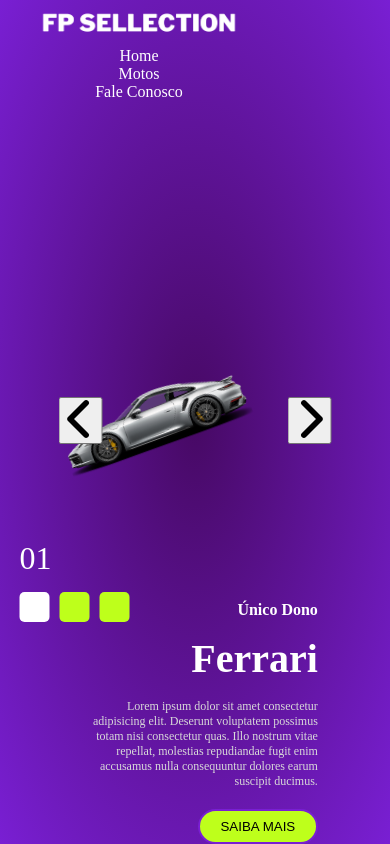
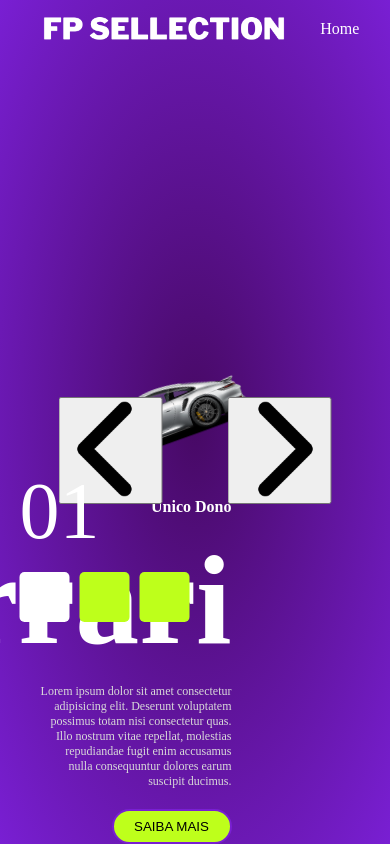
Before and after one commit to pxdrxn/PROJETO-MOTO, a plain HTML site: page index.html in a window 390 px wide. Drawn offline with Linux system fonts and the light colour scheme.

Commit message:
Update style.css

```diff
--- a/style.css
+++ b/style.css
@@ -1,11 +1,11 @@
-* {
+*{
     margin: 0;
     padding: 0;
     box-sizing: border-box;
     list-style: none;
 }
 
-body {
+body{
     background-color: black;
     color: white;
     font-size: 16px;
@@ -22,48 +22,47 @@ header {
     grid-template-columns: 1fr 600px;
     gap: 10%;
     z-index: 2;
-}
 
-header img {
+    & img {
     width: 250px;
     }
 
-header nav ul {
+    & nav{
+        & ul{
             display: grid;
             grid-template-columns: repeat(3, 200px);
         }
+    }
+}
 
-section {
+section{
     background-image: radial-gradient(#470964, #791fd3);
     height: 100vh;
     position: relative;
-}
 
-section .list {
+    & .list{
         width: 70vw;
         height: 100%;
         margin: auto;
         position: relative;
-}
 
-section .list .item {
+        & .item{
             position: absolute;
             inset: 0;
-}
 
-section .list .item .car-img {
+            & .car-img{
                 position: absolute;
                 top: 50%;
                 transform: translateY(-50%);
                 width: 70%;
-}
 
-section .list .item .car-img img {
+                & img{
                     width: 100%;
                     transform: rotate(-20deg);
                 }
+            }
 
-section .list .item .content {
+                    & .content{
                         position: absolute;
                         right: 100px;
                         width: 70%;
@@ -73,25 +72,24 @@ section .list .item .content {
                         justify-content: end;
                         align-items: end;
                         gap: 20px;
-}
 
-section .list .item .content .car-inf {
+                        & .car-inf{
                             font-weight: bold;
                         }
 
-section .list .item .content h2 {
+                            & h2{
                                 font-size: 8em;
                                 line-height: 1em;
                             }
 
-section .list .item .content .desc {
-    color: #d9d9d9;
+                                & .desc{
+                                    color:#d9d9d9;
                                     font-size: 12px;
                                     text-align: right;
                                     max-width: 400px;
                                 }
 
-section .list .item .content .sb {
+                                    & .sb{
                                         border-radius: 30px;
                                         height: 35px;
                                         width: 120px;
@@ -101,8 +99,12 @@ section .list .item .content .sb {
                                         color: black;
                                         cursor: pointer;
                                     }
+                    }
+        }
 
-section .arrow {
+    }
+
+    & .arrow {
         width: 70vw;
         position: absolute;
         top: 50%;
@@ -110,17 +112,26 @@ section .arrow {
         transform: translate(-50%, -25px);
         display: flex;
         justify-content: space-between;
+
+
+        & button:nth-child(1){
+            & img {
+                transform: scale(-1);
+            }
         }
 
-section .arrow button:nth-child(1) img {
-    transform: scale(-1);
+
+        & button{
+
+
+            & img {
+                width: 100px;
+            }
         }
 
-section .arrow button img {
-    width: 100px;
     }
 
-section .indicators {
+    & .indicators{
         position: absolute;
         top: 50%;
         left: 50%;
@@ -131,18 +142,16 @@ section .indicators {
         flex-direction: column;
         justify-content: end;
         gap: 15px;
-}
 
-section .indicators .number {
+        & .number{
             font-size: 5em;
         }
 
-section .indicators ul {
+        & ul{
             display: flex;
             gap: 10px;
-}
 
-section .indicators ul li {
+            & li{
                 width: 50px;
                 height: 50px;
                 background-color: #beff1b;
@@ -150,117 +159,9 @@ section .indicators ul li {
                 transition: 0.5s;
             }
 
-section .indicators ul li.active {
+            & .active{
                 background-color: white;
             }
-
-/* Media Queries */
-@media (max-width: 1200px) {
-    header {
-        grid-template-columns: 1fr 400px;
-    }
-
-    header nav ul {
-        grid-template-columns: repeat(2, 150px);
-    }
-
-    section .list .item .content {
-        right: 50px;
-    }
-
-    section .list .item .content h2 {
-        font-size: 6em;
-    }
-
-    section .arrow button img {
-        width: 80px;
-    }
-
-    section .indicators .number {
-        font-size: 4em;
         }
     }
-
-@media (max-width: 900px) {
-    header {
-        grid-template-columns: 1fr 1fr;
-        gap: 5%;
 }
-
-    header nav ul {
-        grid-template-columns: repeat(1, 200px);
-        text-align: center;
-    }
-
-    section .list .item .content {
-        right: 20px;
-    }
-
-    section .list .item .content h2 {
-        font-size: 4em;
-    }
-
-    section .arrow button img {
-        width: 60px;
-    }
-
-    section .indicators .number {
-        font-size: 3em;
-    }
-}
-
-@media (max-width: 600px) {
-    header {
-        grid-template-columns: 1fr;
-        gap: 0;
-    }
-
-    header img {
-        width: 200px;
-    }
-
-    section .list .item .content {
-        right: 10px;
-    }
-
-    section .list .item .content h2 {
-        font-size: 3em;
-    }
-
-    section .arrow button img {
-        width: 50px;
-    }
-
-    section .indicators .number {
-        font-size: 2.5em;
-    }
-
-    section .indicators ul li {
-        width: 40px;
-        height: 40px;
-    }
-}
-
-@media (max-width: 480px) {
-    section .list .item .content {
-        width: 90%;
-        right: 5%;
-    }
-
-    section .list .item .content h2 {
-        font-size: 2.5em;
-    }
-
-    section .arrow button img {
-        width: 40px;
-    }
-
-    section .indicators .number {
-        font-size: 2em;
-    }
-
-    section .indicators ul li {
-        width: 30px;
-        height: 30px;
-    }
-}
```
Lines whose indentation alone changed are shown as unchanged.
